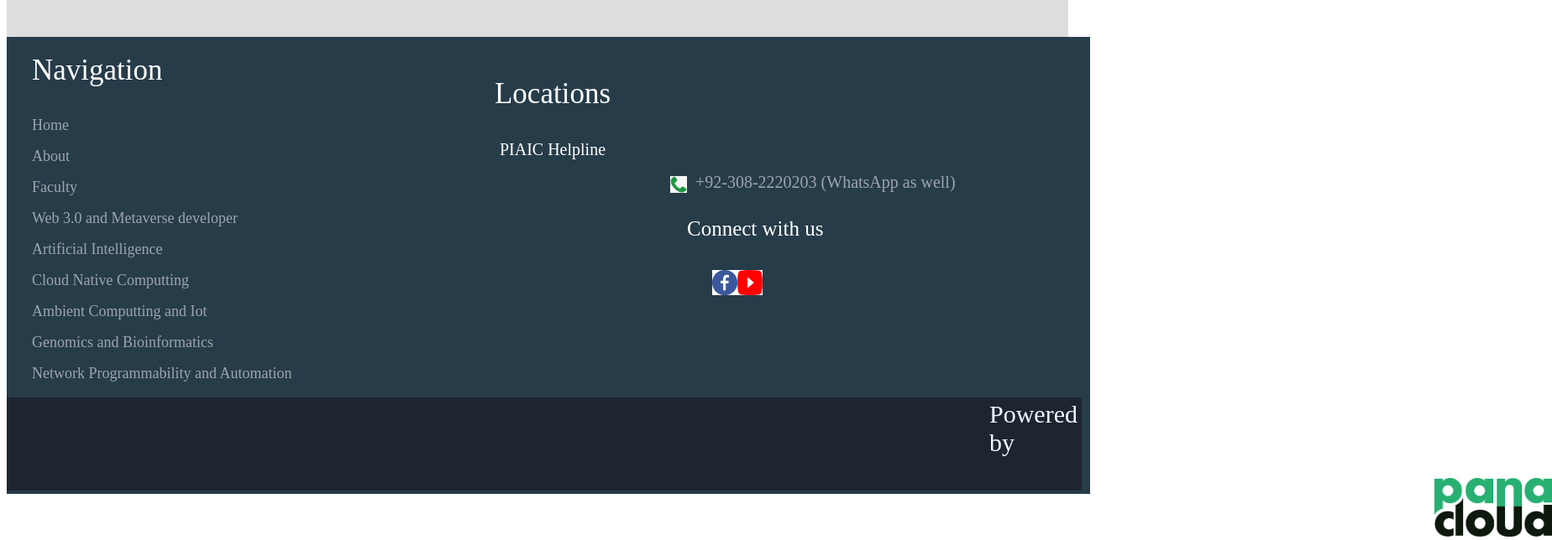
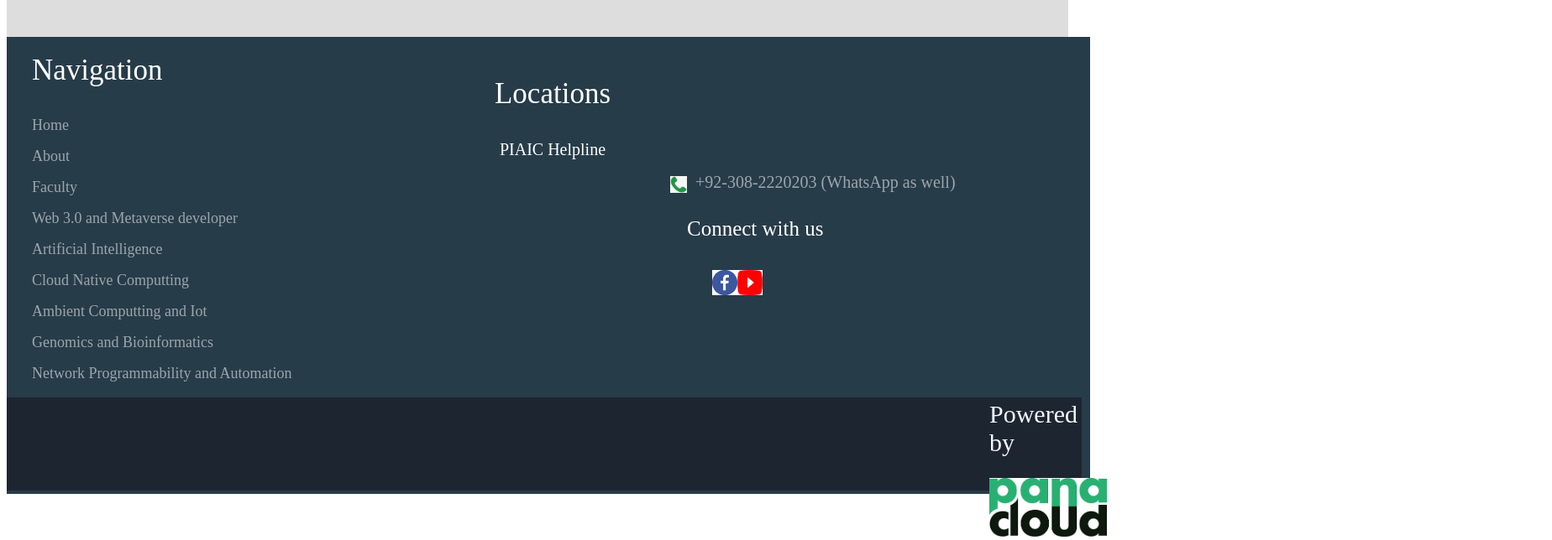
Before and after one commit to syedshahmirsultan/Nextjs, a Next.js app: page / in a window 1280 px wide. Shown: the part 3754-4398 px from the top of the page at 84% size, 1848 px wide, since content can reach past the window. Built offline with nearby package versions, Linux system fonts and the light colour scheme.

Commit message:
Update globals.css

```diff
--- a/app/globals.css
+++ b/app/globals.css
@@ -498,7 +498,7 @@ color:white;
 .pana{
     height:70px;
     width:140px;
-    margin-left:1700px;
+    margin-left:1170px;
     margin-top:-5px;
     cursor:pointer;
 }
```
